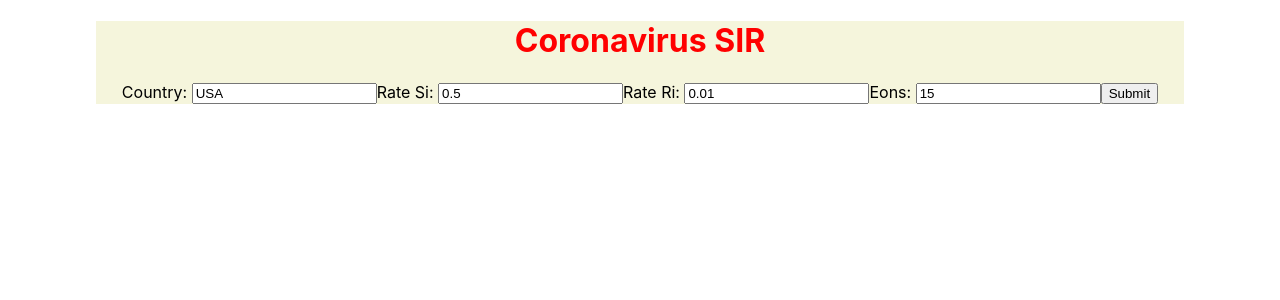
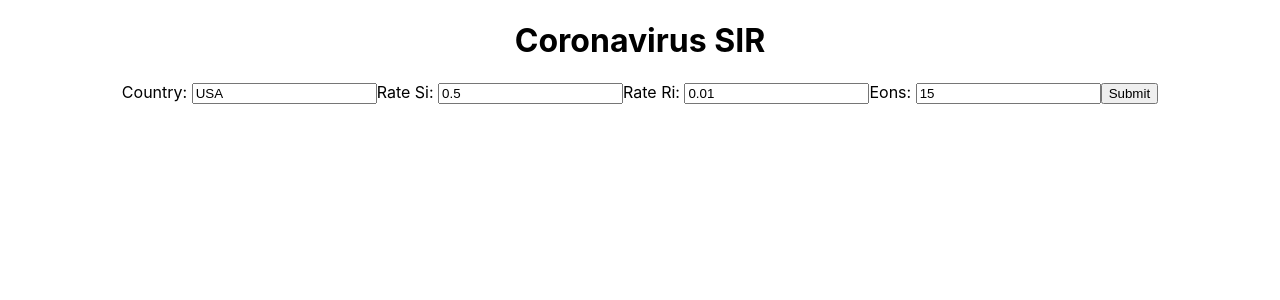
Before and after one commit to everythings-cancelled/coronavirus_sir_model_client, a React (Create React App) app: page / in a window 1280 px wide. Shown: the top 300 px of the page. Built offline with nearby package versions, Linux system fonts and the light colour scheme.

Commit message:
more cleanup

```diff
--- a/src/Components/GraphForm/GraphForm.js
+++ b/src/Components/GraphForm/GraphForm.js
@@ -1,4 +1,5 @@
 import React, { useState } from 'react';
+import './GraphForm.scss';
 
 const GraphForm = props => {
   const initialValues = {
@@ -21,7 +22,7 @@ const GraphForm = props => {
   }
 
   return (
-    <form onSubmit={onSubmit}>
+    <form className="GraphForm" onSubmit={onSubmit}>
       <label htmlFor="country">Country: </label>
       <input id="country" type="text" value={params.country || ''} onChange={e => handleValueChange('country', e.target.value)} />
 
--- a/src/Components/GraphForm/GraphForm.scss
+++ b/src/Components/GraphForm/GraphForm.scss
@@ -0,0 +1,3 @@
+.GraphForm {
+  margin: 10px 0;
+}
--- a/src/Components/InfectionChart/InfectionChart.js
+++ b/src/Components/InfectionChart/InfectionChart.js
@@ -4,17 +4,17 @@ import * as util from './AreaChartUtil.js';
 import './InfectionChart.scss';
 
 const InfectionChart = ({dataPoints, hospitalCapacity, country}) => {
+  // normalize the data into x and y coordinate
   const infectedData = dataPoints.map(item => ({x: item.eon, y: item.infected}));
+  // almost the same as `infectedData` above, but the y value is at 20%
   const infectedNeedBedData = infectedData.map(item => ({x: item.x, y: item.y*.2}));
+  const svgRef = useRef(null);
+
   console.log(country, dataPoints);
   console.log(country, hospitalCapacity);
 
-  const svgRef = useRef(null);
   useEffect(() => {
-    drawChart(infectedData);
-  }, [infectedData]);
-
-  const drawChart = data => {
+    // === Draw chart ===
     const svg = d3.select(svgRef.current);
     // maximum y-axis data will be either the max value from infected points
     // or hospital capacity, whichever is larger
@@ -32,7 +32,7 @@ const InfectionChart = ({dataPoints, hospitalCapacity, country}) => {
     util.plotArea(svg, scale, infectedNeedBedData, util.HELP_NEEDED, 'green'); // need hospitalization
 
     util.drawHorizontalLine(svg, scale.y, hospitalCapacity, util.HOSPITAL_CAPACITY); // hospital bed capacity
-  }
+  })
 
   return (
     <div className="InfectionChart">
--- a/src/Pages/Main/Main.scss
+++ b/src/Pages/Main/Main.scss
@@ -1,9 +1,4 @@
 .Main {
-  background: beige;
   max-width: 85%;
   margin: auto;
-
-  h1 {
-    color: red;
-  }
 }
```
